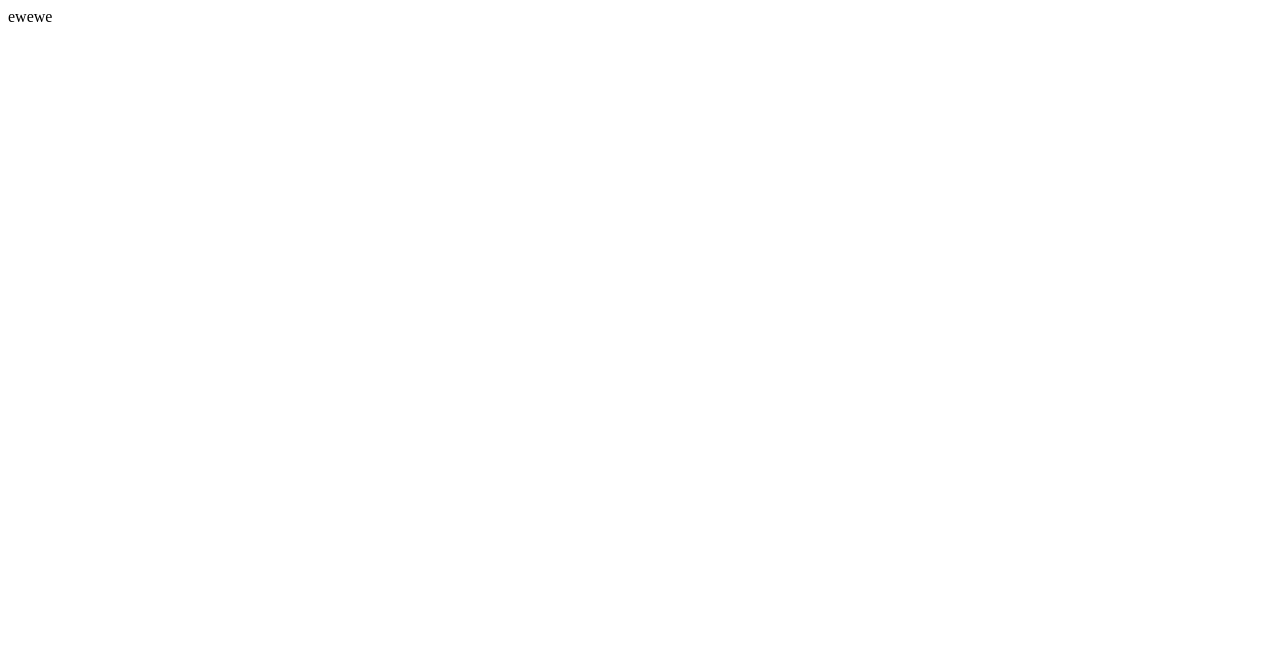
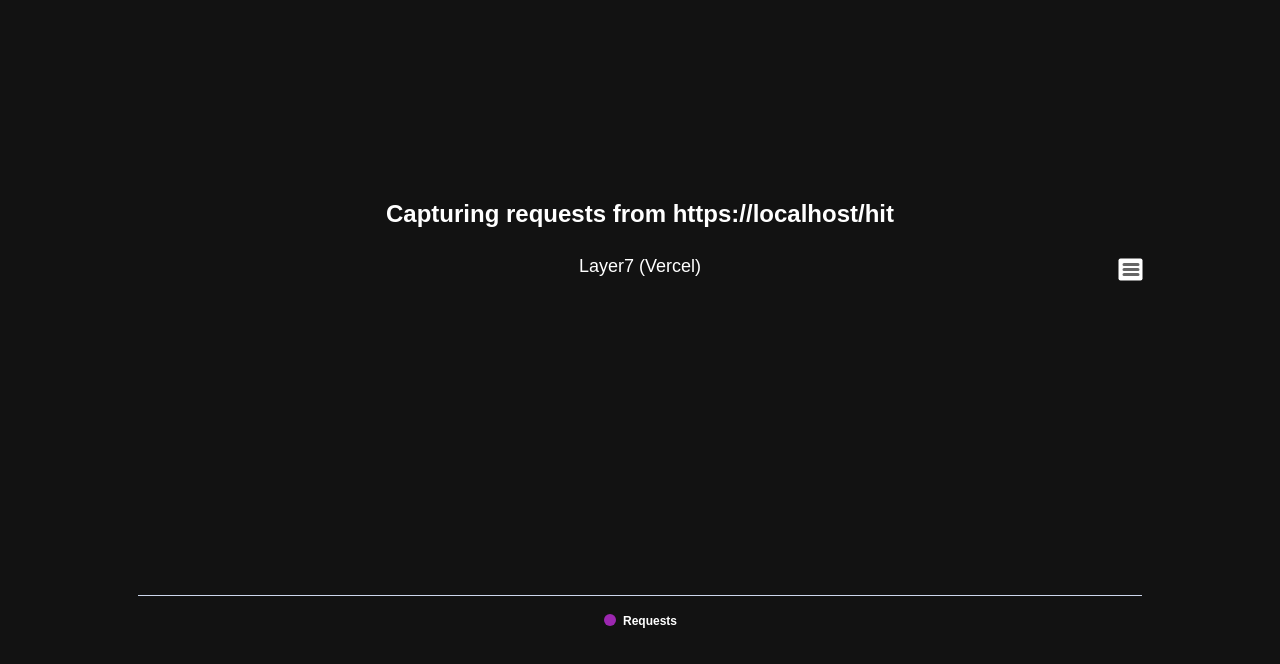
Before and after one commit to ramagansid1337/008yh, a website: page index.html in a window 1280 px wide. Drawn offline with nearby package versions, Linux system fonts and the light colour scheme.

Commit message:
Add files via upload

```diff
--- a/index.html
+++ b/index.html
@@ -1 +1,106 @@
-ewewe
+<!DOCTYPE html>
+<html>
+  <head>
+    <meta charset="UTF-8" />
+    <meta name="viewport" content="width=device-width, initial-scale=1" />
+    <title>BBX-Layer7Stat</title>
+    <style>
+      html,
+      body {
+        height: 100%;
+        margin: 0;
+        background-color: #121212;
+        color: #ffffff;
+      }
+
+      body {
+        display: flex;
+        align-items: center;
+        justify-content: center;
+        flex-direction: column;
+        font-family: Arial, Helvetica, sans-serif;
+      }
+
+      body > div {
+        width: 100%;
+      }
+
+      #chart {
+        width: 80%;
+        margin: auto;
+      }
+
+      #info {
+        margin-top: 2em;
+        text-align: center;
+      }
+    </style>
+  </head>
+
+  <body>
+    <div>
+      <h2 id="info"></h2>
+      <div id="chart"></div>
+    </div>
+    <script src="https://code.highcharts.com/highcharts.js"></script>
+    <script src="https://code.highcharts.com/modules/exporting.js"></script>
+    <script>
+      window.onload = () => {
+        let info = document.getElementById("info");
+
+        let chart = Highcharts.chart("chart", {
+          chart: {
+            type: "area",
+            backgroundColor: "#121212",
+            style: { fontFamily: 'Arial, sans-serif' },
+          },
+          title: {
+            text: "Layer7 (Vercel)",
+            style: { color: "#ffffff" },
+          },
+          xAxis: {
+            type: "datetime",
+            labels: { style: { color: "#ffffff" } },
+          },
+          yAxis: {
+            title: { text: "" },
+            labels: { style: { color: "#ffffff" } },
+            gridLineColor: "#444444",
+          },
+          legend: {
+            itemStyle: { color: "#ffffff" },
+          },
+          plotOptions: {
+            area: {
+              fillColor: "#7b1fa2",
+              marker: { enabled: false },
+              lineWidth: 2,
+              lineColor: "#9c27b0",
+              states: { hover: { enabled: true } },
+            },
+          },
+          series: [
+            {
+              name: "Requests",
+              color: "#9c27b0",
+              data: [],
+            },
+          ],
+          credits: { enabled: false }, // Menghapus watermark
+        });
+
+        info.innerText = "Capturing requests from https://" + location.host + "/hit";
+
+        let ws = new WebSocket(
+          (location.protocol === "https:" ? "wss" : "ws") + "://" + location.host + "/"
+        );
+
+        ws.onmessage = (event) => {
+          let requests = Number(event.data);
+          let time = new Date().getTime();
+          chart.series[0].addPoint([time, requests], true, chart.series[0].points.length > 60);
+        };
+      };
+    </script>
+  </body>
+</html>
```
Also changed, not shown: index.js (added, +51 -0 lines), package.json (added, +14 -0 lines), 2 other files.
